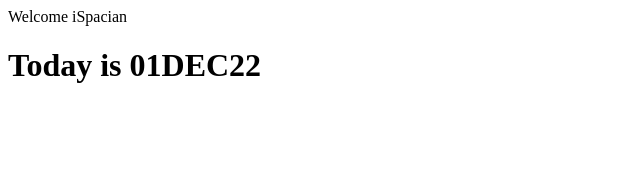
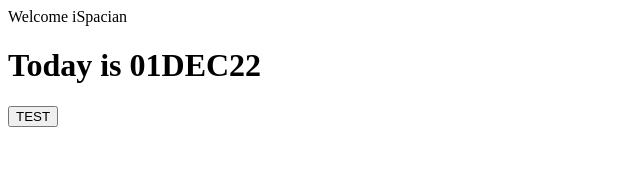
Before and after one commit to venupgi29/my-first-static-web-app, a React (Create React App) app: page / in a window 1280 px wide. Shown: the top 196 px of the page, without its empty margins (0-640 px from the left). Built offline with nearby package versions, Linux system fonts and the light colour scheme; the HTML template or start-up script is replaced by a standard one.

Commit message:
added a button

```diff
--- a/src/App.js
+++ b/src/App.js
@@ -1,10 +1,11 @@
 import React from 'react';
+
 
 function App() {
   const value = 'iSpacian';
   const date = '01DEC22'
-  return <><div>Welcome {value}</div><h1>Today is {date}</h1></>
-  ;
+  return <><div>Welcome {value}</div><h1>Today is {date}</h1>
+  <button onClick={alert("Hello")}>TEST</button></>
 }
 
 export default App;
```
